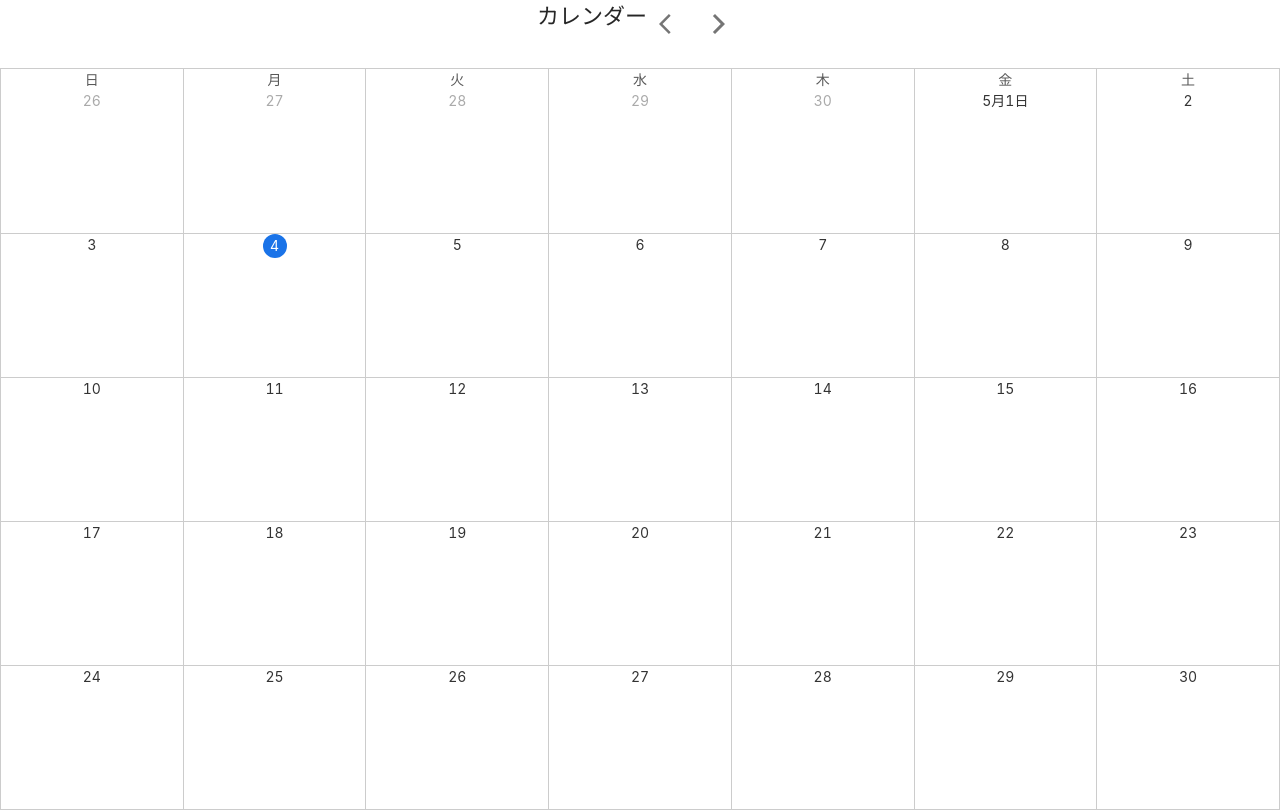
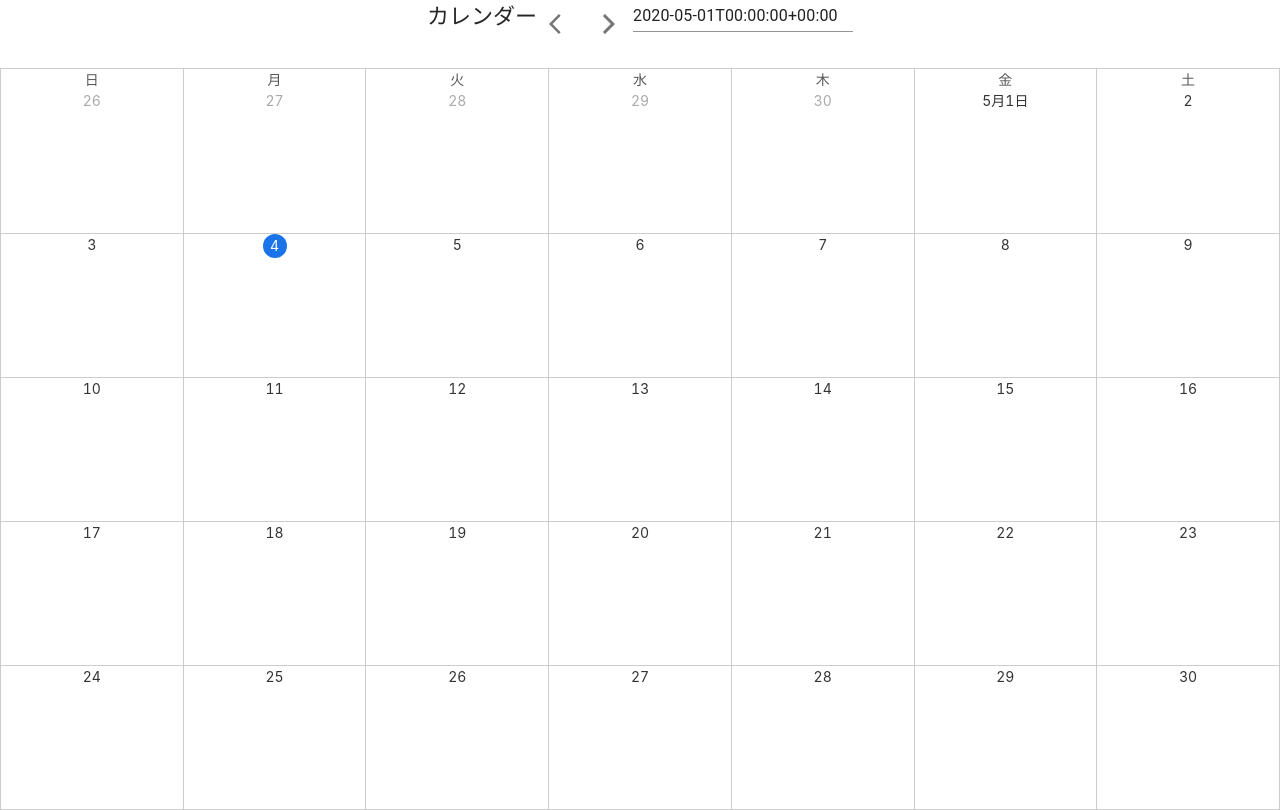
Before and after one commit to nyshk97/calendar_by_myself, a React app in the folder front/: page / in a window 1280 px wide. Built offline with nearby package versions, Linux system fonts and the light colour scheme.

Commit message:
月を変更できるように修正

```diff
--- a/front/package.json
+++ b/front/package.json
@@ -10,8 +10,10 @@
   "author": "",
   "license": "ISC",
   "dependencies": {
+    "@date-io/dayjs": "^1.3.11",
     "@material-ui/core": "^4.9.12",
     "@material-ui/icons": "^4.9.1",
+    "@material-ui/pickers": "^3.2.10",
     "dayjs": "^1.8.26",
     "react": "^16.8.6",
     "react-dom": "^16.8.6",
--- a/front/src/components/CalendarBoard/container.jsx
+++ b/front/src/components/CalendarBoard/container.jsx
@@ -7,6 +7,7 @@ const mapStateToProps = (state) => ({
 });
 
 const mergeProps = (stateProps) => ({
+  month: stateProps.calendar,
   calendar: createCalendar(stateProps.calendar),
 });
 
--- a/front/src/components/CalendarBoard/presentation.jsx
+++ b/front/src/components/CalendarBoard/presentation.jsx
@@ -5,7 +5,7 @@ import styled from "styled-components";
 
 const days = ["日", "月", "火", "水", "木", "金", "土"];
 
-const CalendarBoard = ({ calendar }) => {
+const CalendarBoard = ({ calendar, month }) => {
   return (
     <Board>
       <GridList cols={7} spacing={0} cellHeight="auto">
@@ -16,7 +16,7 @@ const CalendarBoard = ({ calendar }) => {
         ))}
         {calendar.map((c) => (
           <li key={c.toISOString()}>
-            <CalendarElement day={c} />
+            <CalendarElement day={c} month={month} />
           </li>
         ))}
       </GridList>
--- a/front/src/components/CalendarElement/index.jsx
+++ b/front/src/components/CalendarElement/index.jsx
@@ -1,11 +1,17 @@
 import React from "react";
 import dayjs from "dayjs";
-import { isSameDay, isFirstDay, isSameMonth } from "../../services/calendar";
+import {
+  isSameDay,
+  isFirstDay,
+  isSameMonth,
+  getMonth,
+} from "../../services/calendar";
 import styled from "styled-components";
 
-const CalendarElement = ({ day }) => {
+const CalendarElement = ({ day, month }) => {
   const today = dayjs();
-  const isCurrentMonth = isSameMonth(day, today);
+  const currentMonth = getMonth(month);
+  const isCurrentMonth = isSameMonth(day, currentMonth);
   const format = isFirstDay(day) ? "M月D日" : "D";
   const isToday = isSameDay(day, today);
   return (
--- a/front/src/components/Navigation/container.jsx
+++ b/front/src/components/Navigation/container.jsx
@@ -1,6 +1,11 @@
 import Navigation from "./presentation";
 import { connect } from "react-redux";
-import { getNextMonth, getPreviousMonth } from "../../services/calendar";
+import {
+  getNextMonth,
+  getPreviousMonth,
+  getMonth,
+  formatMonth,
+} from "../../services/calendar";
 import { calendarSetMonth } from "../../redux/calendar/action";
 
 const mapStateToProps = (state) => ({
@@ -14,6 +19,7 @@ const mapDispatchToProps = (dispatch) => ({
 });
 
 const mergeProps = (stateProps, dispatchProps) => ({
+  month: getMonth(stateProps.calendar),
   setNextMonth: () => {
     const nextMonth = getNextMonth(stateProps.calendar);
     dispatchProps.setMonth(nextMonth);
@@ -22,6 +28,10 @@ const mergeProps = (stateProps, dispatchProps) => ({
     const previousMonth = getPreviousMonth(stateProps.calendar);
     dispatchProps.setMonth(previousMonth);
   },
+  setMonth: (dayObj) => {
+    const month = formatMonth(dayObj);
+    dispatchProps.setMonth(month);
+  },
 });
 
 export default connect(
--- a/front/src/components/Navigation/presentation.jsx
+++ b/front/src/components/Navigation/presentation.jsx
@@ -2,8 +2,9 @@ import React from "react";
 import styled from "styled-components";
 import { IconButton } from "@material-ui/core";
 import { ArrowBackIos, ArrowForwardIos } from "@material-ui/icons";
+import { DatePicker } from "@material-ui/pickers";
 
-const Navigation = ({ setNextMonth, setPreviousMonth }) => {
+const Navigation = ({ setNextMonth, setPreviousMonth, setMonth, month }) => {
   return (
     <Navi>
       <h1>カレンダー</h1>
@@ -13,6 +14,14 @@ const Navigation = ({ setNextMonth, setPreviousMonth }) => {
       <IconButton onClick={setNextMonth}>
         <ArrowForwardIos />
       </IconButton>
+      <DatePicker
+        value={month}
+        onChange={setMonth}
+        variant="inline"
+        format="YYYY年M月"
+        animateYearScrolling
+        disableToolbar
+      />
     </Navi>
   );
 };
--- a/front/src/index.jsx
+++ b/front/src/index.jsx
@@ -7,14 +7,18 @@ import { createStore } from "redux";
 import rootReducer from "./redux/rootReducer";
 import dayjs from "dayjs";
 import "dayjs/locale/ja";
+import DayjsUtils from "@date-io/dayjs";
+import { MuiPickersUtilsProvider } from "@material-ui/pickers";
 dayjs.locale("ja");
 
 const store = createStore(rootReducer);
 
 const App = () => (
   <Provider store={store}>
-    <Navigation />
-    <CalendarBoard />
+    <MuiPickersUtilsProvider utils={DayjsUtils}>
+      <Navigation />
+      <CalendarBoard />
+    </MuiPickersUtilsProvider>
   </Provider>
 );
 
```
Also changed, not shown: 1 other file (tests, documents, lock files or other folders).
